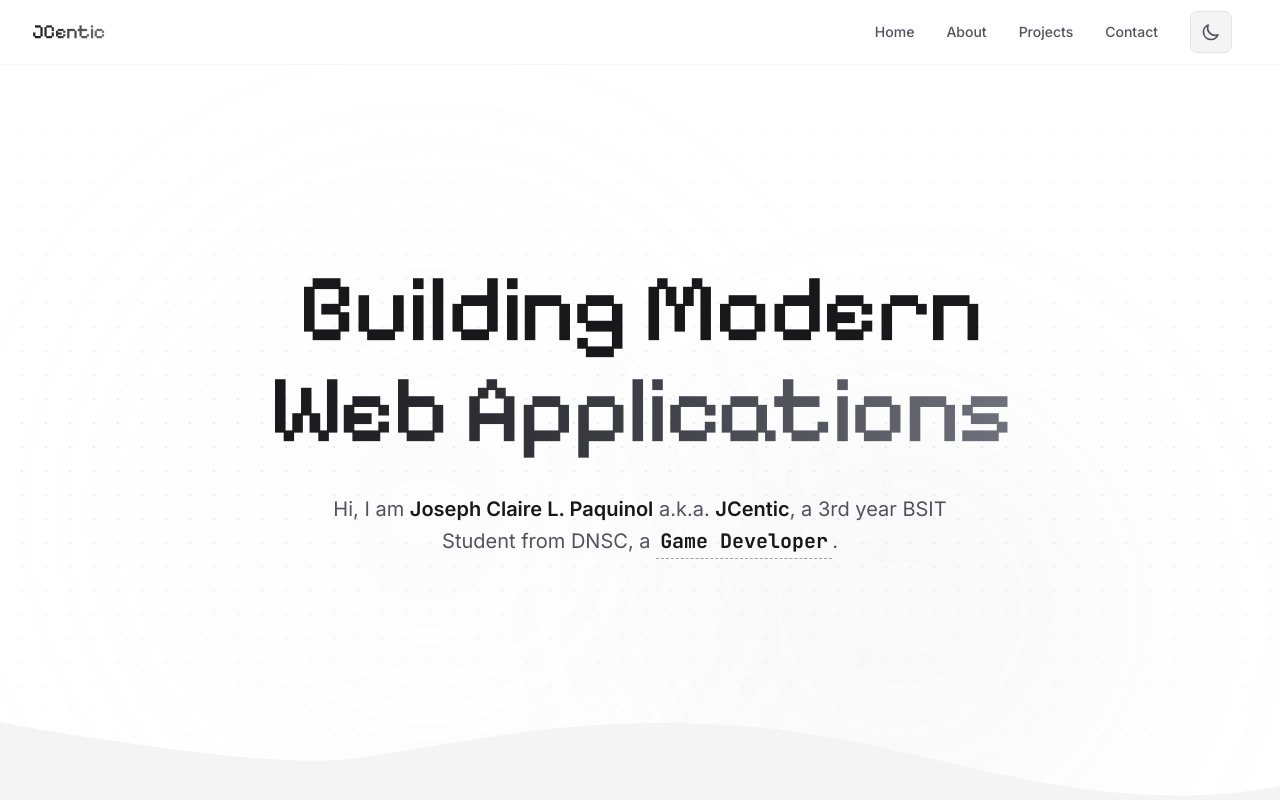
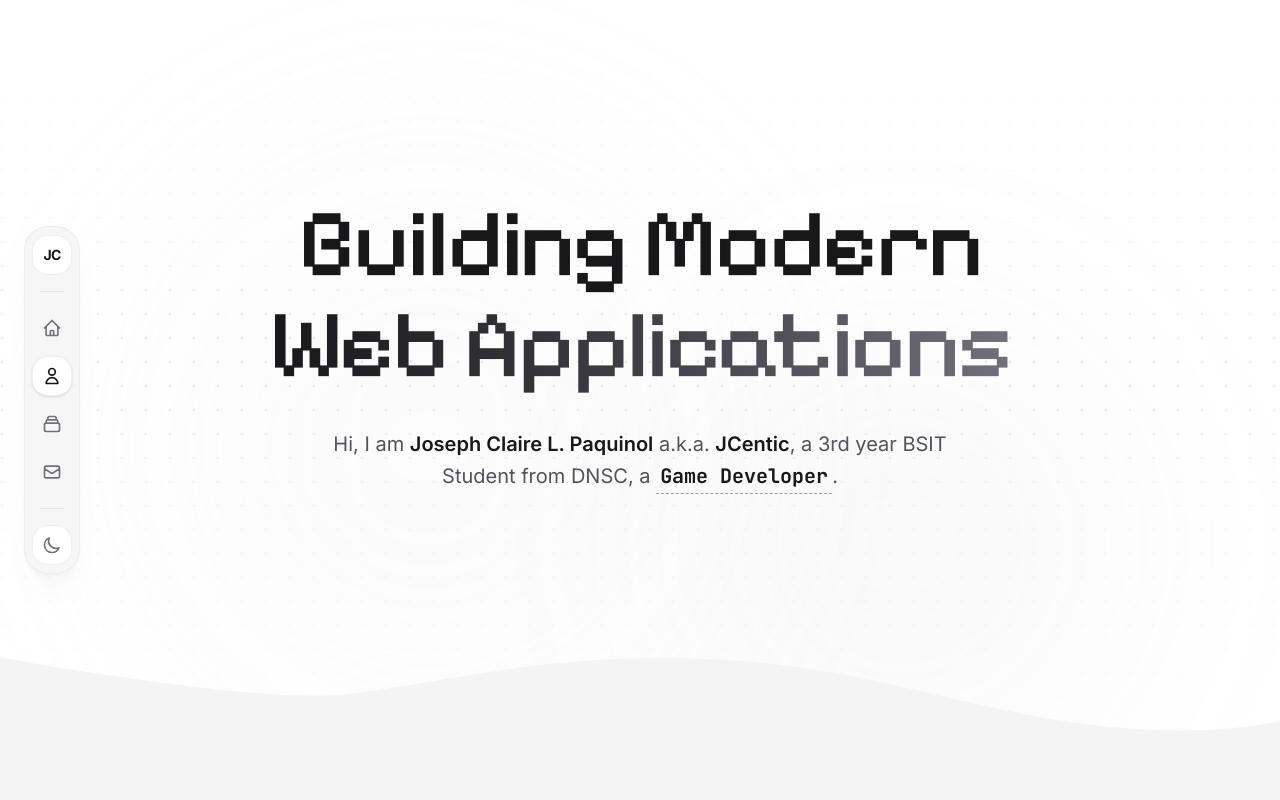
Before and after one commit to JCentic/website-portfolio, a Nuxt app: page / in a window 1280 px wide. Shown: the top 800 px of the page. Built offline with nearby package versions, Linux system fonts and the light colour scheme.

Commit message:
feat(navigation): implement expanding side dock and mobile bottom dock

```diff
--- a/app/app.vue
+++ b/app/app.vue
@@ -1,5 +1,6 @@
 <script setup lang="ts">
 import { ref, onMounted } from 'vue'
+import Navbar from '~/components/Navbar.vue'
 
 const isLoading = ref(true)
 const isLoaded = ref(false)
@@ -28,14 +29,22 @@ onMounted(() => {
     <!-- Fullscreen Cyber-Boot Preloader -->
     <LoadingScreen v-if="!isLoaded" @finished="handleLoadingFinished" />
 
+    <!-- Navbar is independent of the zoom-transition content wrapper -->
+    <Navbar
+      :class="{
+        'opacity-0 pointer-events-none': isLoading,
+        'opacity-100 transition-opacity duration-700 ease-out': !isLoading
+      }"
+    />
+
     <!-- Main Content Wrapper with entry scale-zoom and fade animation -->
     <div
+      class="pt-0"
       :class="{
         'opacity-0 scale-[0.98] pointer-events-none': isLoading,
         'opacity-100 scale-100 transition-all duration-750ms ease-out': !isLoading
       }"
     >
-      <Navbar />
       <Hero />
       <About />
       <Projects />
--- a/app/assets/css/components/navbar.css
+++ b/app/assets/css/components/navbar.css
@@ -1,45 +1,115 @@
 @reference "../main.css";
 
-.nav-header {
-  @apply sticky top-0 z-50 w-full backdrop-blur-md bg-white/70 dark:bg-zinc-950/70 border-b border-zinc-200/40 dark:border-zinc-800/40 transition-colors duration-300;
+/* ==========================================
+   Mobile Bottom Navigation (Floating Dock)
+   ========================================== */
+.nav-mobile-bottom {
+  @apply fixed bottom-6 left-1/2 -translate-x-1/2 z-50 flex items-center gap-3 p-1.5 bg-zinc-100/95 dark:bg-zinc-900/80 backdrop-blur-md border border-zinc-200/60 dark:border-zinc-800/60 rounded-full shadow-lg transition-colors duration-300 max-w-[90vw] w-max;
 }
 
-.nav-container {
-  @apply max-w-7xl mx-auto px-4 sm:px-6 lg:px-8;
+@media (min-width: 768px) {
+  .nav-mobile-bottom {
+    display: none !important;
+  }
 }
 
-.nav-row {
-  @apply flex items-center justify-between h-16;
+.nav-mobile-link {
+  @apply w-11 h-11 rounded-full flex items-center justify-center text-zinc-500 dark:text-zinc-400 hover:text-zinc-900 dark:hover:text-white transition-all duration-200 cursor-pointer border border-transparent;
 }
 
-.nav-logo {
-  @apply text-xl font-black tracking-tight bg-linear-to-r from-zinc-900 to-zinc-500 dark:from-white dark:to-zinc-400 bg-clip-text text-transparent hover:opacity-90 transition-opacity;
+.nav-mobile-link.is-active {
+  @apply bg-white dark:bg-zinc-950 text-zinc-900 dark:text-white border-zinc-200/60 dark:border-zinc-800/60 shadow-sm;
 }
 
-.nav-desktop-menu {
-  @apply hidden md:flex items-center space-x-8;
+.nav-mobile-divider {
+  @apply w-[1px] h-6 bg-zinc-200 dark:bg-zinc-800/80 mx-1;
 }
 
-.nav-link {
-  @apply text-sm font-medium text-zinc-600 dark:text-zinc-300 hover:text-zinc-900 dark:hover:text-white transition-colors duration-200;
+.nav-mobile-theme-btn {
+  @apply w-11 h-11 rounded-full bg-white dark:bg-zinc-950 border border-zinc-200/60 dark:border-zinc-800/60 flex items-center justify-center text-zinc-500 dark:text-zinc-400 hover:text-zinc-900 dark:hover:text-white active:scale-95 transition-all duration-200;
 }
 
-.nav-controls {
-  @apply flex items-center space-x-4;
+
+/* ==========================================
+   Desktop Side Navigation (Floating Dock)
+   ========================================== */
+.nav-side-floating {
+  @apply fixed left-6 top-1/2 -translate-y-1/2 z-50 flex flex-col items-center gap-4 p-2 bg-zinc-100/80 dark:bg-zinc-900/40 backdrop-blur-md border border-zinc-200/60 dark:border-zinc-800/60 rounded-3xl shadow-xl shadow-zinc-500/5 dark:shadow-black/25 transition-all duration-300 w-14;
+  display: none !important;
 }
 
-.theme-btn {
-  @apply p-2.5 rounded-lg bg-zinc-100 dark:bg-zinc-900 border border-zinc-200 dark:border-zinc-800 text-zinc-600 dark:text-zinc-300 hover:bg-zinc-200 dark:hover:bg-zinc-800 hover:text-zinc-900 dark:hover:text-white focus:outline-none transition-all duration-300 transform active:scale-95;
+@media (min-width: 768px) {
+  .nav-side-floating {
+    display: flex !important;
+  }
+
+  .nav-side-floating:hover {
+    @apply w-40 p-3 items-stretch;
+  }
 }
 
-.mobile-toggle-btn {
-  @apply md:hidden p-2 rounded-lg bg-zinc-100 dark:bg-zinc-900 border border-zinc-200 dark:border-zinc-800 text-zinc-600 dark:text-zinc-300 hover:bg-zinc-200 dark:hover:bg-zinc-800 focus:outline-none transition-all duration-200;
+.nav-side-logo {
+  @apply w-10 h-10 rounded-2xl bg-white dark:bg-zinc-950 border border-zinc-200/60 dark:border-zinc-800/60 flex items-center justify-center font-black text-sm tracking-tighter text-zinc-900 dark:text-white hover:scale-[1.02] active:scale-98 transition-all duration-300 select-none overflow-hidden shrink-0;
 }
 
-.mobile-menu {
-  @apply md:hidden border-t border-zinc-200/50 dark:border-zinc-800 bg-white dark:bg-zinc-950 px-4 pt-2 pb-4 space-y-1 shadow-lg transition-colors duration-300;
+.nav-side-floating:hover .nav-side-logo {
+  @apply w-full justify-start px-3 gap-0.5;
 }
 
-.mobile-nav-link {
-  @apply block px-3 py-2.5 rounded-lg text-base font-medium text-zinc-700 dark:text-zinc-200 hover:bg-zinc-100 dark:hover:bg-zinc-900 hover:text-zinc-900 dark:hover:text-white transition-all duration-200;
+.logo-full {
+  @apply max-w-0 opacity-0 transition-all duration-300 ease-out inline-block overflow-hidden whitespace-nowrap;
 }
+
+.nav-side-floating:hover .logo-full {
+  @apply max-w-[80px] opacity-100;
+}
+
+.nav-side-divider {
+  @apply h-[1px] bg-zinc-200 dark:bg-zinc-800/80 transition-all duration-300 w-6 self-center;
+}
+
+.nav-side-floating:hover .nav-side-divider {
+  @apply w-full;
+}
+
+.nav-side-menu {
+  @apply flex flex-col gap-2;
+}
+
+.nav-side-link {
+  @apply relative w-10 h-10 rounded-2xl flex items-center justify-center text-zinc-500 dark:text-zinc-400 hover:text-zinc-900 dark:hover:text-white transition-all duration-300 cursor-pointer select-none border border-transparent shrink-0 overflow-hidden;
+}
+
+.nav-side-link.is-active {
+  @apply bg-white dark:bg-zinc-950 text-zinc-900 dark:text-white border-zinc-200/60 dark:border-zinc-800/60 shadow-sm;
+}
+
+.nav-side-floating:hover .nav-side-link {
+  @apply w-full justify-start px-3 gap-3;
+}
+
+/* Inline Labels on Hover */
+.nav-side-label {
+  @apply max-w-0 opacity-0 transition-all duration-300 ease-out inline-block overflow-hidden whitespace-nowrap text-xs font-bold tracking-wide uppercase;
+}
+
+.nav-side-floating:hover .nav-side-label {
+  @apply max-w-[80px] opacity-100;
+}
+
+.nav-side-theme-btn {
+  @apply w-10 h-10 rounded-2xl bg-white dark:bg-zinc-950 border border-zinc-200/60 dark:border-zinc-800/60 flex items-center justify-center text-zinc-500 dark:text-zinc-400 hover:text-zinc-900 dark:hover:text-white hover:scale-[1.02] active:scale-98 transition-all duration-300 shrink-0 overflow-hidden;
+}
+
+.nav-side-floating:hover .nav-side-theme-btn {
+  @apply w-full justify-start px-3 gap-3;
+}
+
+/* Theme Toggle Label */
+.theme-label {
+  @apply max-w-0 opacity-0 transition-all duration-300 ease-out inline-block overflow-hidden whitespace-nowrap text-xs font-bold tracking-wide uppercase;
+}
+
+.nav-side-floating:hover .theme-label {
+  @apply max-w-[80px] opacity-100;
+}
--- a/app/components/Hero.vue
+++ b/app/components/Hero.vue
@@ -83,7 +83,7 @@ onUnmounted(() => {
 </script>
 
 <template>
-  <section class="hero-section">
+  <section id="home" class="hero-section">
 
     <!-- Animated background grid -->
     <div class="hero-background-grid"></div>
--- a/app/components/Navbar.vue
+++ b/app/components/Navbar.vue
@@ -1,111 +1,196 @@
 <script setup lang="ts">
-import { ref } from 'vue'
+import { ref, onMounted, onUnmounted } from 'vue'
 import { useTheme } from '~/composables/useTheme'
 
 const { isDark, toggleTheme } = useTheme()
-const isMenuOpen = ref(false)
+const activeSection = ref('home')
 
-const navLinks = [
-  { name: 'Home', href: '#' },
-  { name: 'About', href: '#about' },
-  { name: 'Projects', href: '#projects' },
-  { name: 'Contact', href: '#contact' }
-]
+const handleScroll = () => {
+  if (typeof window === 'undefined') return
 
-const toggleMenu = () => {
-  isMenuOpen.value = !isMenuOpen.value
+  const sections = ['home', 'about', 'projects', 'contact']
+  const scrollPosition = window.scrollY + window.innerHeight / 3
+
+  for (const section of sections) {
+    const el = document.getElementById(section)
+    if (el) {
+      const top = el.offsetTop
+      const height = el.offsetHeight
+      if (scrollPosition >= top && scrollPosition < top + height) {
+        activeSection.value = section
+        break
       }
+    }
+  }
+}
+
+onMounted(() => {
+  if (typeof window !== 'undefined') {
+    window.addEventListener('scroll', handleScroll)
+    handleScroll()
+  }
+})
+
+onUnmounted(() => {
+  if (typeof window !== 'undefined') {
+    window.removeEventListener('scroll', handleScroll)
+  }
+})
 </script>
 
 <template>
-  <header class="nav-header">
-    <div class="nav-container">
-      <div class="nav-row">
+  <div>
+    <!-- Mobile Bottom Navigation Bar -->
+    <div class="nav-mobile-bottom">
+      <!-- Home Link -->
+      <a
+        href="#home"
+        class="nav-mobile-link"
+        :class="{ 'is-active': activeSection === 'home' }"
+        aria-label="Home"
+      >
+        <svg class="w-5 h-5" fill="none" viewBox="0 0 24 24" stroke="currentColor" stroke-width="2">
+          <path stroke-linecap="round" stroke-linejoin="round" d="M3 12l2-2m0 0l7-7 7 7M5 10v10a1 1 0 001 1h3m10-11l2 2m-2-2v10a1 1 0 01-1 1h-3m-6 0a1 1 0 001-1v-4a1 1 0 011-1h2a1 1 0 011 1v4a1 1 0 001 1m-6 0h6" />
+        </svg>
+      </a>
 
-        <!-- Logo -->
-        <div class="shrink-0">
-          <a href="#" class="nav-logo hover-flicker" data-text="JCentic">
-            JCentic
+      <!-- About Link -->
+      <a
+        href="#about"
+        class="nav-mobile-link"
+        :class="{ 'is-active': activeSection === 'about' }"
+        aria-label="About Me"
+      >
+        <svg class="w-5 h-5" fill="none" viewBox="0 0 24 24" stroke="currentColor" stroke-width="2">
+          <path stroke-linecap="round" stroke-linejoin="round" d="M16 7a4 4 0 11-8 0 4 4 0 018 0zM12 14a7 7 0 00-7 7h14a7 7 0 00-7-7z" />
+        </svg>
       </a>
-        </div>
 
-        <!-- Right Side: Navigation Links & Controls -->
-        <div class="flex items-center gap-6 md:gap-8">
-          <!-- Desktop Navigation -->
-          <nav class="nav-desktop-menu">
+      <!-- Projects Link -->
       <a
-              v-for="link in navLinks"
-              :key="link.name"
-              :href="link.href"
-              class="nav-link"
+        href="#projects"
+        class="nav-mobile-link"
+        :class="{ 'is-active': activeSection === 'projects' }"
+        aria-label="Projects"
       >
-              {{ link.name }}
+        <svg class="w-5 h-5" fill="none" viewBox="0 0 24 24" stroke="currentColor" stroke-width="2">
+          <path stroke-linecap="round" stroke-linejoin="round" d="M19 11H5m14 0a2 2 0 012 2v6a2 2 0 01-2 2H5a2 2 0 01-2-2v-6a2 2 0 012-2m14 0V9a2 2 0 00-2-2M5 11V9a2 2 0 012-2m0 0V5a2 2 0 012-2h6a2 2 0 012 2v2M7 7h10" />
+        </svg>
       </a>
-          </nav>
 
-          <!-- Controls: Theme Toggle & Hamburger -->
-          <div class="nav-controls">
-            <!-- Theme Toggle Button -->
+      <!-- Contact Link -->
+      <a
+        href="#contact"
+        class="nav-mobile-link"
+        :class="{ 'is-active': activeSection === 'contact' }"
+        aria-label="Contact"
+      >
+        <svg class="w-5 h-5" fill="none" viewBox="0 0 24 24" stroke="currentColor" stroke-width="2">
+          <path stroke-linecap="round" stroke-linejoin="round" d="M3 8l7.89 5.26a2 2 0 002.22 0L21 8M5 19h14a2 2 0 002-2V7a2 2 0 00-2-2H5a2 2 0 00-2 2v10a2 2 0 002 2z" />
+        </svg>
+      </a>
+
+      <div class="nav-mobile-divider"></div>
+
+      <!-- Theme Toggle Link -->
       <button
         @click="toggleTheme"
         type="button"
-              class="theme-btn"
+        class="nav-mobile-theme-btn"
         aria-label="Toggle theme"
       >
-              <!-- Sun Icon (shown in dark mode) -->
         <svg v-if="isDark" class="w-5 h-5" fill="none" viewBox="0 0 24 24" stroke="currentColor" stroke-width="2">
           <path stroke-linecap="round" stroke-linejoin="round" d="M12 3v1m0 16v1m9-9h-1M4 12H3m15.364-6.364l-.707.707M6.343 17.657l-.707.707m0-12.728l.707.707m12.728 12.728l.707.707M12 8a4 4 0 100 8 4 4 0 000-8z" />
         </svg>
-              <!-- Moon Icon (shown in light mode) -->
         <svg v-else class="w-5 h-5" fill="none" viewBox="0 0 24 24" stroke="currentColor" stroke-width="2">
           <path stroke-linecap="round" stroke-linejoin="round" d="M20.354 15.354A9 9 0 018.646 3.646 9.003 9.003 0 0012 21a9.003 9.003 0 008.354-5.646z" />
         </svg>
       </button>
+    </div>
 
-            <!-- Mobile Menu Button -->
+    <!-- Desktop Side Floating Navigation Bar -->
+    <div class="nav-side-floating">
+      <!-- Logo/Brand at the top -->
+      <a href="#home" class="nav-side-logo hover-flicker" data-text="JCentic">
+        <span class="logo-short">JC</span><span class="logo-full">entic</span>
+      </a>
+
+      <div class="nav-side-divider"></div>
+
+      <!-- Vertical Navigation Links -->
+      <nav class="nav-side-menu">
+        <!-- Home Link -->
+        <a
+          href="#home"
+          class="nav-side-link"
+          :class="{ 'is-active': activeSection === 'home' }"
+          aria-label="Home"
+        >
+          <svg class="w-5 h-5 shrink-0" fill="none" viewBox="0 0 24 24" stroke="currentColor" stroke-width="2">
+            <path stroke-linecap="round" stroke-linejoin="round" d="M3 12l2-2m0 0l7-7 7 7M5 10v10a1 1 0 001 1h3m10-11l2 2m-2-2v10a1 1 0 01-1 1h-3m-6 0a1 1 0 001-1v-4a1 1 0 011-1h2a1 1 0 011 1v4a1 1 0 001 1m-6 0h6" />
+          </svg>
+          <span class="nav-side-label">Home</span>
+        </a>
+
+        <!-- About Link -->
+        <a
+          href="#about"
+          class="nav-side-link"
+          :class="{ 'is-active': activeSection === 'about' }"
+          aria-label="About Me"
+        >
+          <svg class="w-5 h-5 shrink-0" fill="none" viewBox="0 0 24 24" stroke="currentColor" stroke-width="2">
+            <path stroke-linecap="round" stroke-linejoin="round" d="M16 7a4 4 0 11-8 0 4 4 0 018 0zM12 14a7 7 0 00-7 7h14a7 7 0 00-7-7z" />
+          </svg>
+          <span class="nav-side-label">About</span>
+        </a>
+
+        <!-- Projects Link -->
+        <a
+          href="#projects"
+          class="nav-side-link"
+          :class="{ 'is-active': activeSection === 'projects' }"
+          aria-label="Projects"
+        >
+          <svg class="w-5 h-5 shrink-0" fill="none" viewBox="0 0 24 24" stroke="currentColor" stroke-width="2">
+            <path stroke-linecap="round" stroke-linejoin="round" d="M19 11H5m14 0a2 2 0 012 2v6a2 2 0 01-2 2H5a2 2 0 01-2-2v-6a2 2 0 012-2m14 0V9a2 2 0 00-2-2M5 11V9a2 2 0 012-2m0 0V5a2 2 0 012-2h6a2 2 0 012 2v2M7 7h10" />
+          </svg>
+          <span class="nav-side-label">Projects</span>
+        </a>
+
+        <!-- Contact Link -->
+        <a
+          href="#contact"
+          class="nav-side-link"
+          :class="{ 'is-active': activeSection === 'contact' }"
+          aria-label="Contact"
+        >
+          <svg class="w-5 h-5 shrink-0" fill="none" viewBox="0 0 24 24" stroke="currentColor" stroke-width="2">
+            <path stroke-linecap="round" stroke-linejoin="round" d="M3 8l7.89 5.26a2 2 0 002.22 0L21 8M5 19h14a2 2 0 002-2V7a2 2 0 00-2-2H5a2 2 0 00-2 2v10a2 2 0 002 2z" />
+          </svg>
+          <span class="nav-side-label">Contact</span>
+        </a>
+      </nav>
+
+      <div class="nav-side-divider"></div>
+
+      <!-- Theme Toggle at the bottom -->
       <button
-              @click="toggleMenu"
+        @click="toggleTheme"
         type="button"
-              class="mobile-toggle-btn"
-              aria-label="Toggle navigation menu"
+        class="nav-side-theme-btn"
+        aria-label="Toggle theme"
       >
-              <!-- Open Menu Icon (three bars) -->
-              <svg v-if="!isMenuOpen" class="w-6 h-6" fill="none" viewBox="0 0 24 24" stroke="currentColor" stroke-width="2">
-                <path stroke-linecap="round" stroke-linejoin="round" d="M4 6h16M4 12h16M4 18h16" />
+        <svg v-if="isDark" class="w-5 h-5 shrink-0" fill="none" viewBox="0 0 24 24" stroke="currentColor" stroke-width="2">
+          <path stroke-linecap="round" stroke-linejoin="round" d="M12 3v1m0 16v1m9-9h-1M4 12H3m15.364-6.364l-.707.707M6.343 17.657l-.707.707m0-12.728l.707.707m12.728 12.728l.707.707M12 8a4 4 0 100 8 4 4 0 000-8z" />
         </svg>
-              <!-- Close Menu Icon (X) -->
-              <svg v-else class="w-6 h-6" fill="none" viewBox="0 0 24 24" stroke="currentColor" stroke-width="2">
-                <path stroke-linecap="round" stroke-linejoin="round" d="M6 18L18 6M6 6l12 12" />
+        <svg v-else class="w-5 h-5 shrink-0" fill="none" viewBox="0 0 24 24" stroke="currentColor" stroke-width="2">
+          <path stroke-linecap="round" stroke-linejoin="round" d="M20.354 15.354A9 9 0 018.646 3.646 9.003 9.003 0 0012 21a9.003 9.003 0 008.354-5.646z" />
         </svg>
+        <span class="theme-label">{{ isDark ? 'Light' : 'Dark' }}</span>
       </button>
     </div>
   </div>
-
-      </div>
-    </div>
-
-    <!-- Mobile Navigation Menu -->
-    <transition
-      enter-active-class="transition duration-200 ease-out"
-      enter-from-class="transform -translate-y-4 opacity-0"
-      enter-to-class="transform translate-y-0 opacity-100"
-      leave-active-class="transition duration-150 ease-in"
-      leave-from-class="transform translate-y-0 opacity-100"
-      leave-to-class="transform -translate-y-4 opacity-0"
-    >
-      <div v-show="isMenuOpen" class="mobile-menu">
-        <a
-          v-for="link in navLinks"
-          :key="link.name"
-          :href="link.href"
-          @click="isMenuOpen = false"
-          class="mobile-nav-link"
-        >
-          {{ link.name }}
-        </a>
-      </div>
-    </transition>
-  </header>
 </template>
 
 <style scoped src="../assets/css/components/navbar.css"></style>
```
Lines whose indentation alone changed are shown as unchanged.
